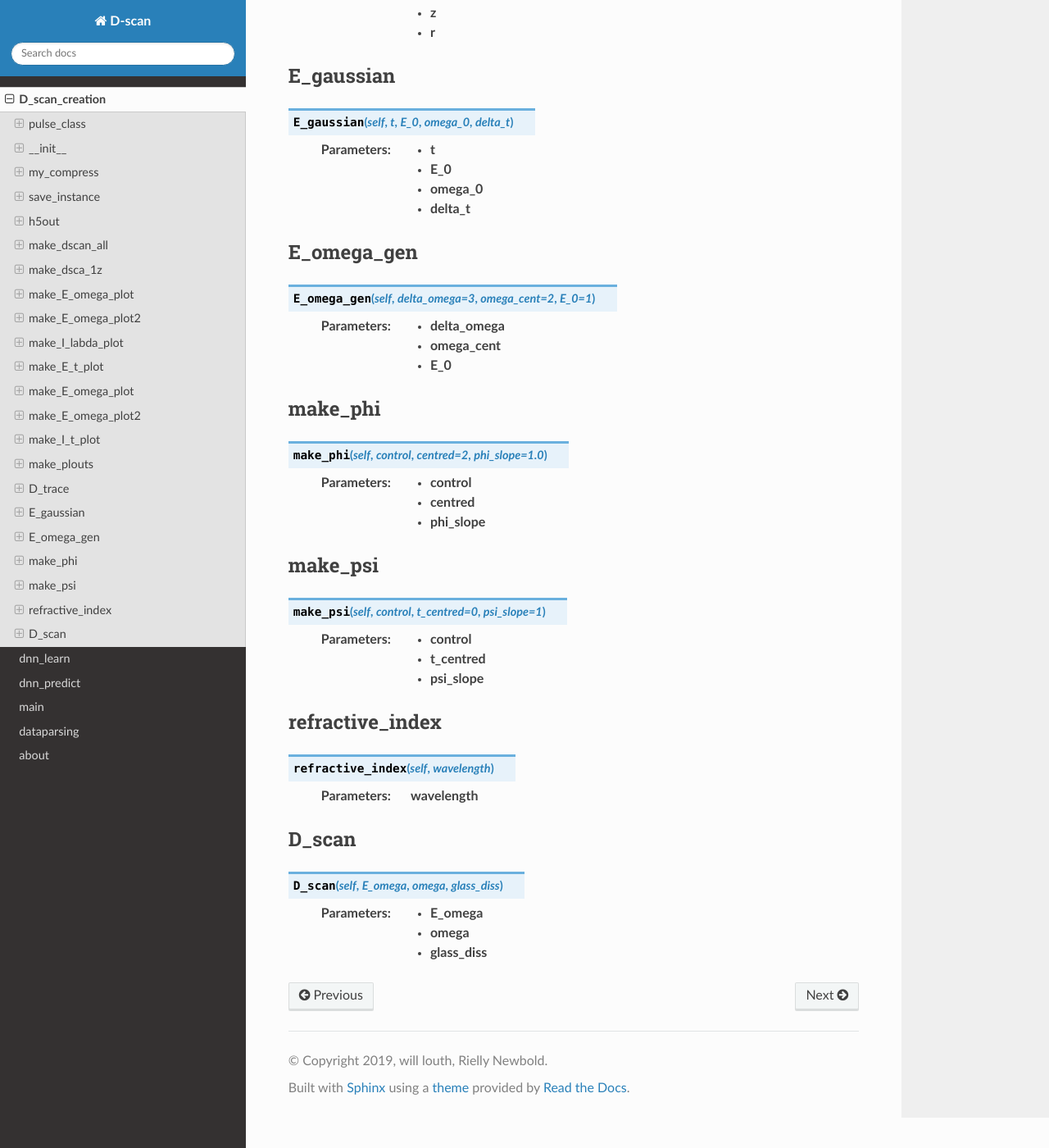
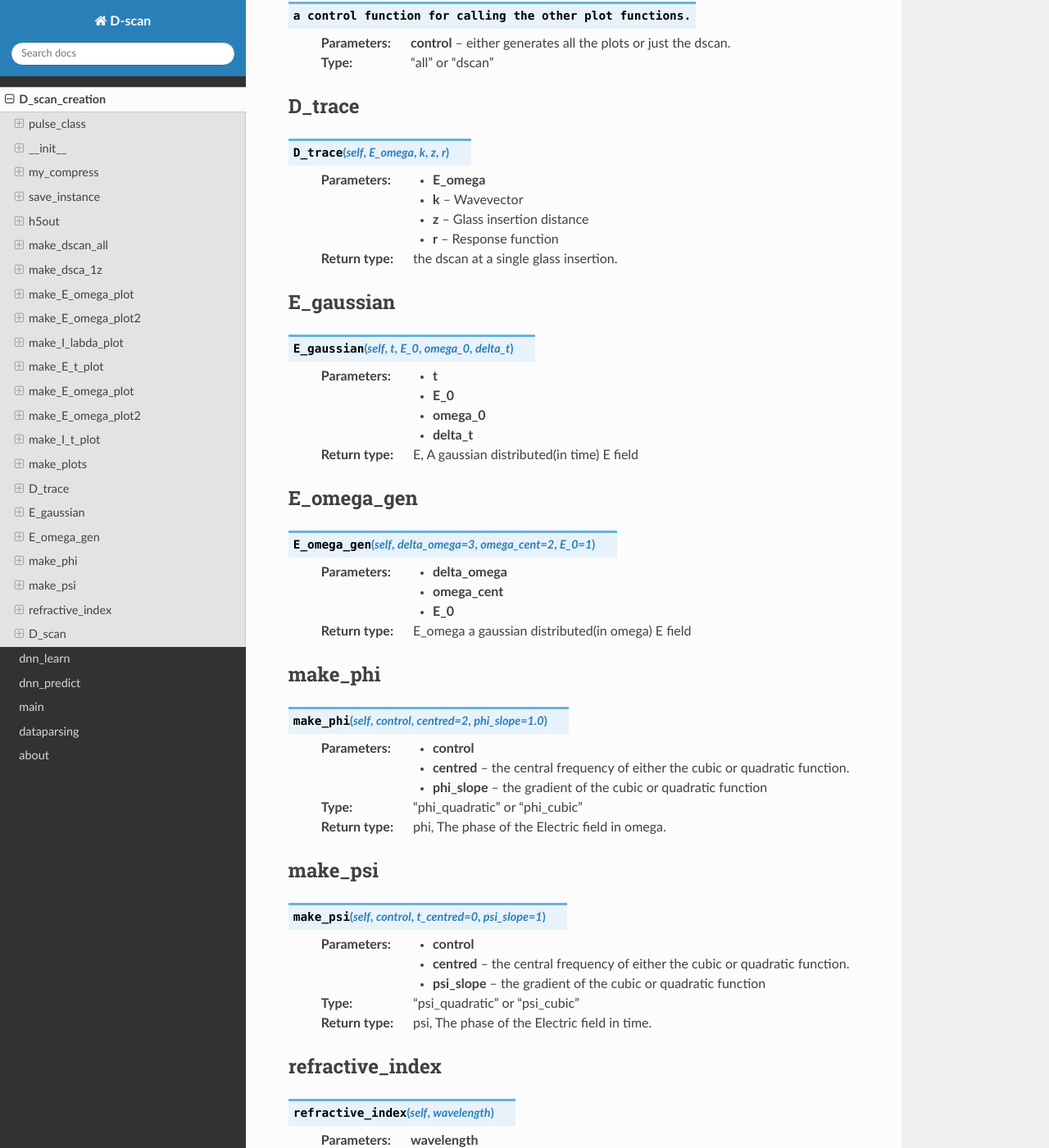
Before and after one commit to williamlouth/D-Scan-docs, a Sphinx documentation site: the page built from source/D-scan-creation.rst, in a window 1280 px wide and 1400 px high, scrolled down 2609 px. Shown: the whole window at 82% size. Built offline with Sphinx 7.4.7 and the Read the Docs theme 2.0.0, drawn with Linux system fonts in a browser that asks for light colours; some of the changed text lies outside the part shown.

Commit message:
updating the docs

```diff
--- a/source/D-scan-creation.rst
+++ b/source/D-scan-creation.rst
@@ -31,9 +31,10 @@
 .. py:function:: my_compress(self,in_a,compression_ratio_x,compression_ratio_y)
         A custom made compression function that takes the average of the nearest points for a 2-D array
 
-        :param in_a:
-        :param compression_ratio_x:
-        :param compression_ratio_y:
+        :param in_a: the array that is to be compressed.
+        :param compression_ratio_x: the factor by which the x axis is to be compressed by.
+        :param compression_ratio_y: the factor by which the y axis is to be compressed by.
+        :rtype: compressed array
 
 save_instance
 -------------
@@ -42,12 +43,14 @@
 h5out
 -----
 .. py:function:: h5out(self,arg1)
+        Saves the compressed pulse into an hdf5 file in the pulses folder.
 
-        :param arg1:
+        :param arg1: The sub-folder in which the pulse is to be saved in the pulses folder.
 
 make_dscan_all
 --------------
 .. py:function:: make_dscan_all(self)
+        creates a p1color or imshow plot of the compressed dscan trace.
 
 make_dsca_1z
 ------------
@@ -76,25 +79,29 @@
 make_E_omega_plot2
 ------------------
 .. py:function:: make_E_omega_plot2(self)
+        makes a plot of E as a function of omega but sliced above omega =2 rad/fs
 
 make_I_t_plot
 -------------
 .. py:function:: make_I_t_plot(self)
 
-make_plouts
+make_plots
 -----------
 .. py:function:: make_plouts(self,control="all")
+        a control function for calling the other plot functions.
 
-        :param control:
+        :param control: either generates all the plots or just the dscan.
+        :type: "all" or "dscan"
 
 D_trace
 -------
 .. py:function:: D_trace(self,E_omega,k,z,r)
 
         :param E_omega:
-        :param k:
-        :param z:
-        :param r:
+        :param k: Wavevector
+        :param z: Glass insertion distance
+        :param r: Response function
+        :rtype: the dscan at a single glass insertion.
 
 E_gaussian
 ----------
@@ -104,6 +111,7 @@
         :param E_0:
         :param omega_0:
         :param delta_t:
+        :rtype: E, A gaussian distributed(in time) E field
 
 E_omega_gen
 -----------
@@ -112,22 +120,27 @@
         :param delta_omega:
         :param omega_cent:
         :param E_0:
+        :rtype: E_omega a gaussian distributed(in omega) E field
 
 make_phi
 --------
 .. py:function:: make_phi(self,control,centred = 2,phi_slope=1.0)
 
         :param control:
-        :param centred:
-        :param phi_slope:
+        :type: "phi_quadratic" or "phi_cubic"
+        :param centred: the central frequency of either the cubic or quadratic function.
+        :param phi_slope: the gradient of the cubic or quadratic function
+        :rtype: phi, The phase of the Electric field in omega.
 
 make_psi
 --------
 .. py:function:: make_psi(self,control,t_centred=0,psi_slope=1)
 
         :param control:
-        :param t_centred:
-        :param psi_slope:
+        :type: "psi_quadratic" or "psi_cubic"
+        :param centred: the central frequency of either the cubic or quadratic function.
+        :param psi_slope: the gradient of the cubic or quadratic function
+        :rtype: psi, The phase of the Electric field in time.
 
 refractive_index
 ----------------
```
